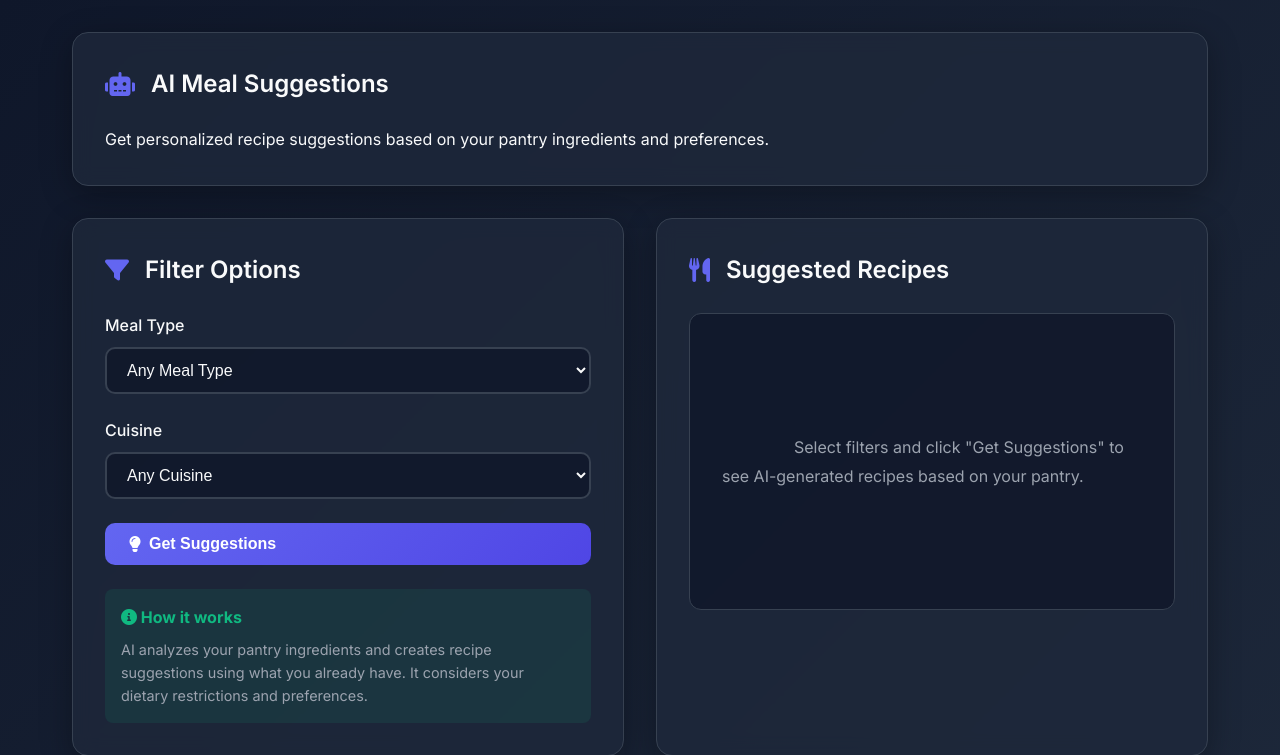
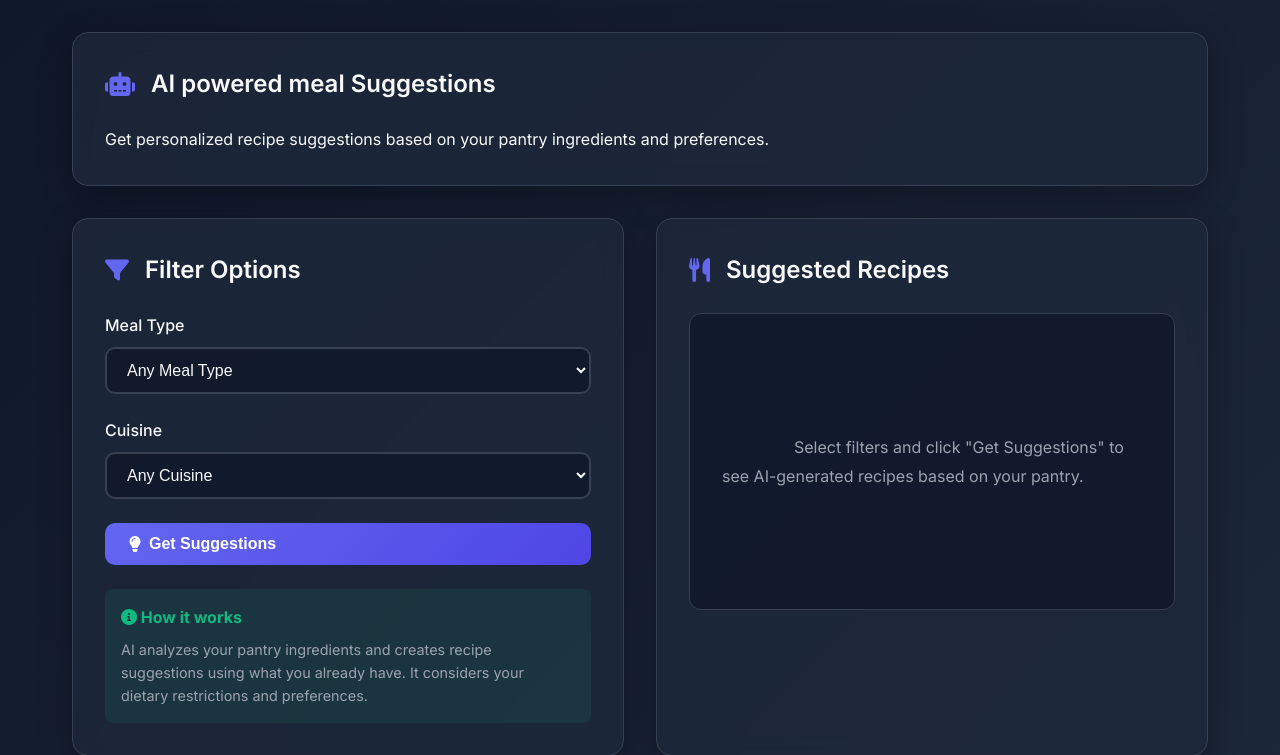
Before and after one commit to SaniyaGupta05/cooking_healper_2, a Python web app: template app/templates/suggestions.html in a window 1280 px wide. Shown: the top 755 px of the page. Run offline with Jinja, Linux system fonts and the light colour scheme; the template is opened without the code that fills it, so the values that code supplies are empty.

Commit message:
commit AI powered meal suggestions

```diff
--- a/app/templates/suggestions.html
+++ b/app/templates/suggestions.html
@@ -4,7 +4,7 @@
 <div class="card">
     <div class="card-header">
         <i class="fas fa-robot"></i>
-        <h2>AI Meal Suggestions</h2>
+        <h2>AI powered meal Suggestions</h2>
     </div>
     <p>Get personalized recipe suggestions based on your pantry ingredients and preferences.</p>
 </div>
```
